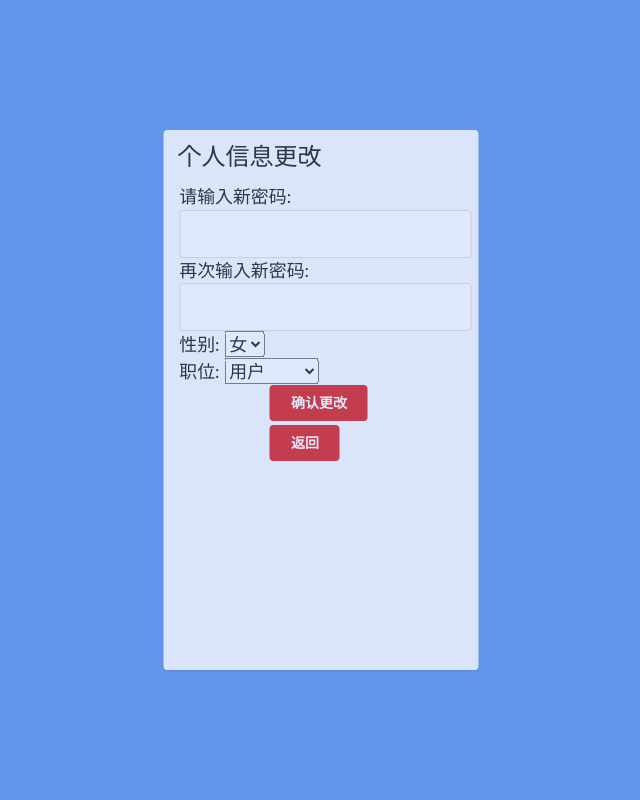
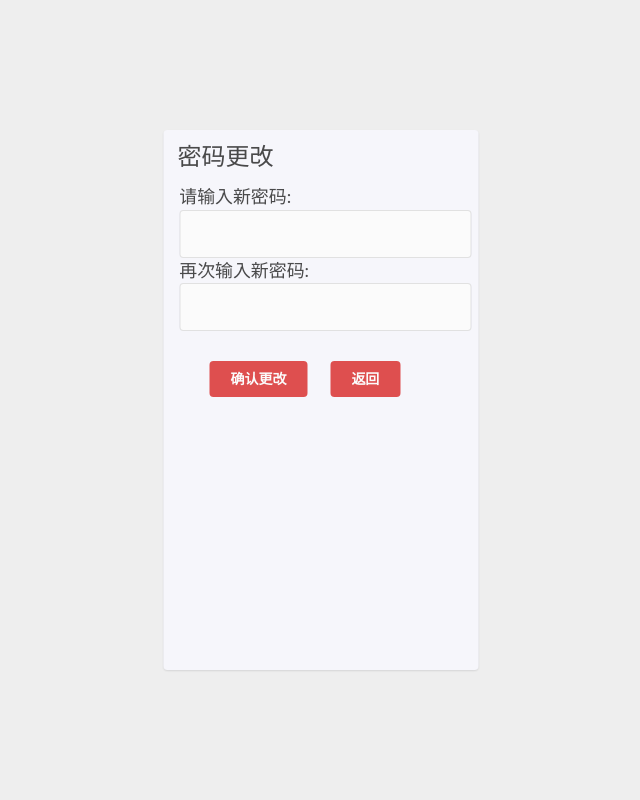
Before and after one commit to 1542254356/warehouse, a Django app: page /infochange/ in a window 1280 px wide. Shown: the whole page, without its empty margins (319-959 px from the left). Run offline with Django 3.2, Linux system fonts and the light colour scheme; a user stored in the database is signed in; some libraries are stand-ins or nearby versions.

Commit message:
修改密码

```diff
--- a/app/forms.py
+++ b/app/forms.py
@@ -18,10 +18,10 @@ class UserInfoForm(forms.Form):
 class InfoChange(forms.Form):
     password = forms.CharField(label='请输入新密码:',widget= forms.PasswordInput)
     password_again = forms.CharField(label='再次输入新密码:',widget= forms.PasswordInput)
-    sex_choice = {('male', '男'), ('female', '女'), }
-    job_choice = {('普通员工', '普通员工'), ('仓库主管','仓库主管'),('用户','用户')}
-    sex = forms.ChoiceField(label='性别:', choices= sex_choice)
-    job = forms.ChoiceField(label='职位:', choices= job_choice)
+    # sex_choice = {('male', '男'), ('female', '女'), }
+    # job_choice = {('普通员工', '普通员工'), ('仓库主管','仓库主管'),('用户','用户')}
+    # sex = forms.ChoiceField(label='性别:', choices= sex_choice)
+    # job = forms.ChoiceField(label='职位:', choices= job_choice)
 
 class StoreIn(forms.Form):
     goods_name = forms.CharField(label='货物名称:')
--- a/app/templates/infochange.html
+++ b/app/templates/infochange.html
@@ -24,7 +24,7 @@
 
     </script>
 {% endif %}
-<body style="background-color: cornflowerblue;">
+<body class="layui-bg-gray">
     {% if messages %}
        <ul class=" ui red header messages" style="background-color: cornflowerblue; position: absolute;top: 60%;left: 42%;">
            {% for message in messages %}
@@ -44,7 +44,7 @@
                 transform: translate(-50%,-50%);">
        <div class="ui center content login">
            <div class="ui header">
-               <h2 class="ui red">个人信息更改</h2>
+               <h2 class="ui red">密码更改</h2>
                <form action="/infochange/" method="post" style="position: absolute;top: 10%;left: 5%;">
                    {% csrf_token %}
                    <div class="field">
@@ -52,8 +52,8 @@
                             {{ form.as_p }}
                        </div>
                    </div>
-                   <button class="ui center red submit button" style="position: absolute;top: 100%;left: 30%;">确认更改</button>
-                   <a href="../infomanage/" class="ui center red button" style="position: absolute;top: 120%;left: 30%;">返回</a>
+                   <button class="ui center red submit button" style="position: absolute;top: 120%;left: 10%;">确认更改</button>
+                   <a href="../infomanage/" class="ui center red button" style="position: absolute;top: 120%;left: 50%;">返回</a>
                </form>
            </div>
        </div>
--- a/app/templates/instore.html
+++ b/app/templates/instore.html
@@ -25,7 +25,7 @@
 
     </script>
 {% endif %}
-<body style="background-color: cornflowerblue">
+<body class="layui-bg-gray">
     <meta charset="UTF-8">
     <title>入库</title>
     <div class="ui center segment"
--- a/app/templates/login.html
+++ b/app/templates/login.html
@@ -22,7 +22,7 @@
 {#       </ul>#}
 {#    {% endif %}#}
 {#</div>#}
-<body>
+<body class="layui-bg-gray">
 {% if messages %}
 
     <script>
--- a/app/templates/outstore.html
+++ b/app/templates/outstore.html
@@ -24,7 +24,7 @@
 
     </script>
 {% endif %}
-<body style="background-color: cornflowerblue">
+<body class="layui-bg-gray">
     <meta charset="UTF-8">
     <title>出库</title>
     <div class="ui center segment"
--- a/app/templates/register.html
+++ b/app/templates/register.html
@@ -24,7 +24,7 @@
 
     </script>
 {% endif %}
-<body>
+<body class="layui-bg-gray">
 {#    {% if messages %}#}
 {#       <ul class=" ui red header messages" style="background-color: ghostwhite; position: absolute;top: 71%;left: 45%;">#}
 {#           {% for message in messages %}#}
--- a/app/templates/userinfo.html
+++ b/app/templates/userinfo.html
@@ -9,7 +9,7 @@
     <script src="/static/layui/layui.all.js"></script>
     <script src="https://cdn.staticfile.org/jquery/1.10.2/jquery.min.js"></script>
 </head>
-<body style="background: url({% static 'images/user_bg.jpg' %}); background-size: cover">
+<body class="layui-bg-gray" style="background: url({% static 'images/user_bg.jpg' %}); background-size: cover">
     <div class="ui contain">
                 <!--菜单栏部分-->
         <div class="ui eight item menu" style="background-color: white;height: 80px;opacity: 0.7">
--- a/app/views.py
+++ b/app/views.py
@@ -149,15 +149,10 @@ def infochange(request):
                     user.set_password(password)
 
                     #
-                    # acc = User.objects.get(username=user.userinfo.name)
-                    # user = UserInfo()
-                    # user.account = acc
-                    # user.sex = form.cleaned_data['sex']
-                    # user.job = form.cleaned_data['job']
-
-
-                    user.userinfo.sex = form.cleaned_data['sex']
-                    user.save()
+                    # acc = UserInfo.objects.get(name=user.userinfo.name)
+                    # acc.sex = form.cleaned_data['sex']
+                    # acc.job = form.cleaned_data['job']
+                    # acc.save()
                     messages.add_message (request, messages.INFO, "信息更改成功，请重新登录！")
                     return redirect(to='login')
                 else:
```
Also changed, not shown: db.sqlite3.
